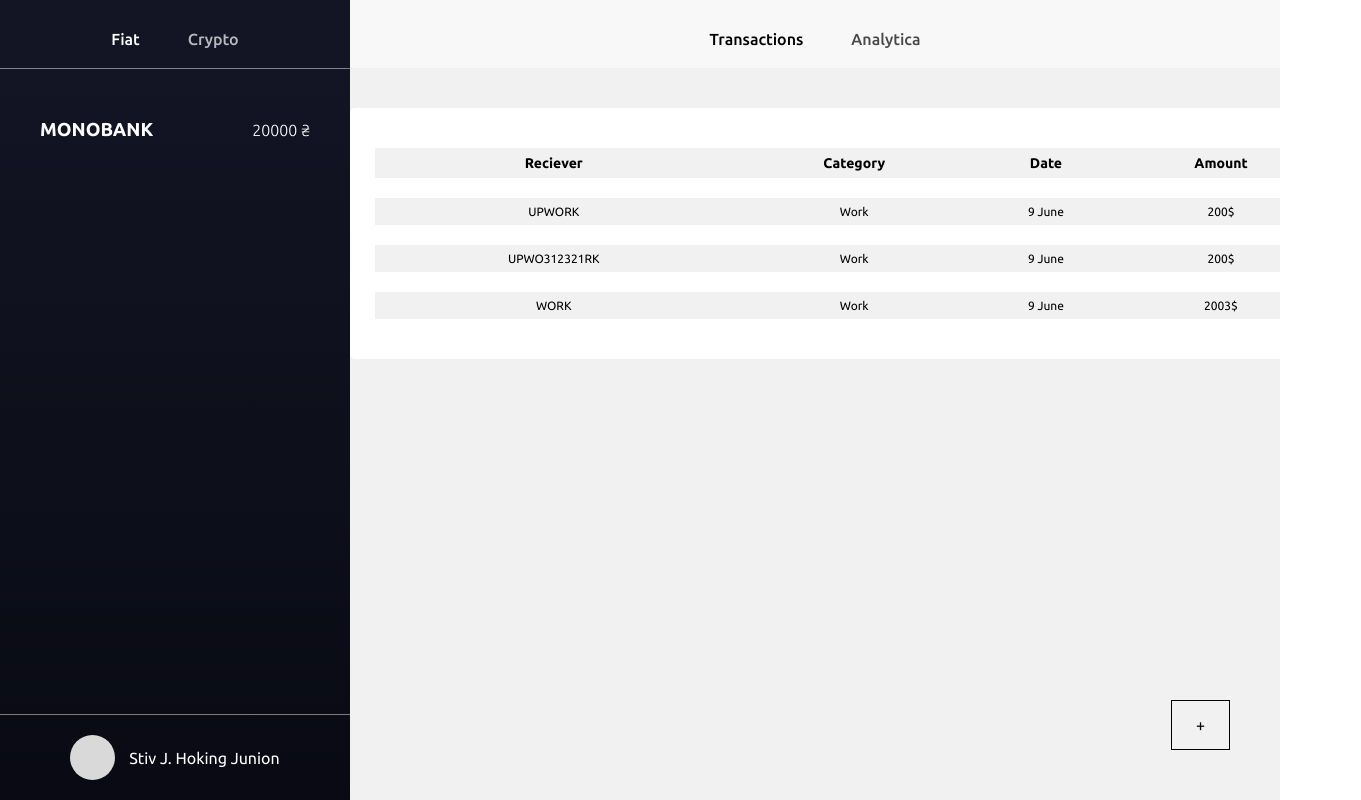
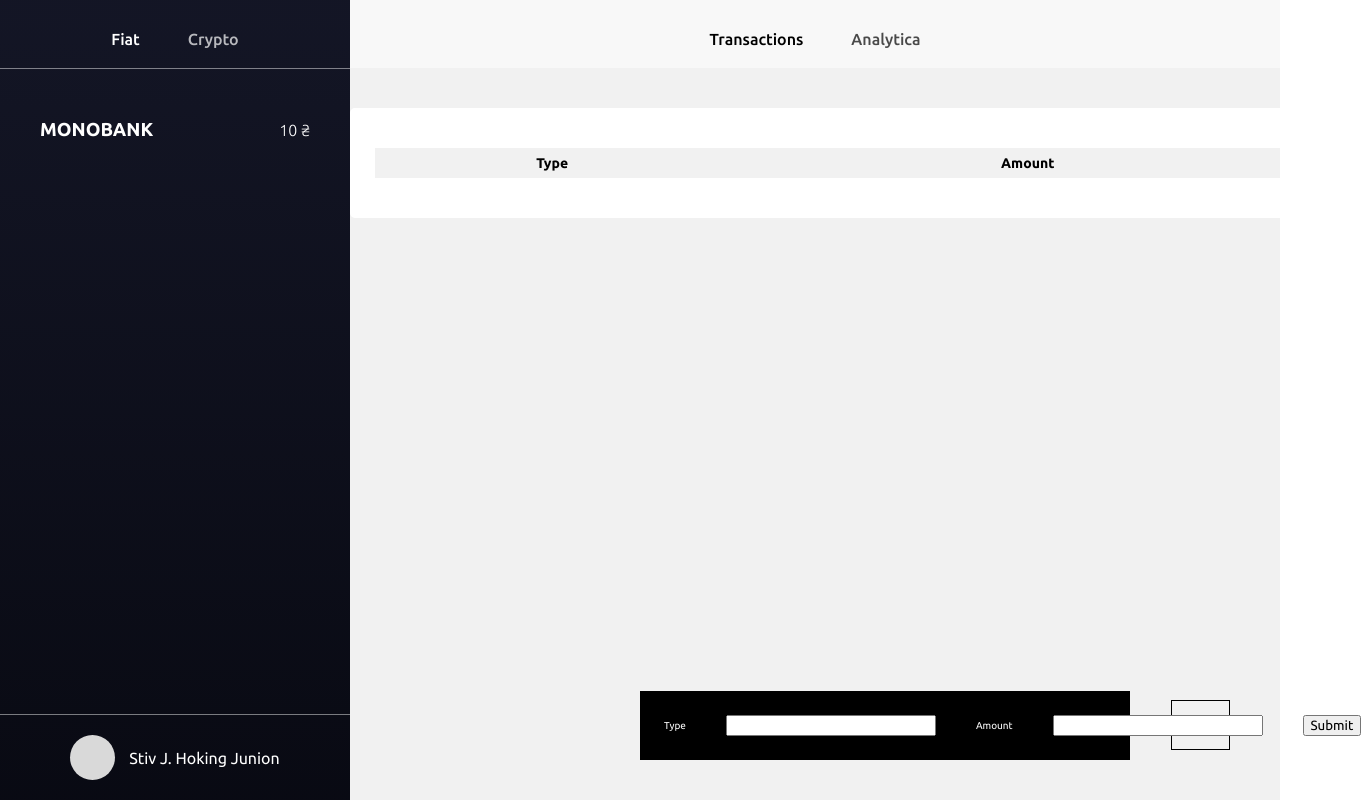
Before and after one commit to GoshaOlegovich/Finance-Management, a website: page src/html/index.html in a window 1280 px wide. Shown: the whole page, 1361 px wide, since content can reach past the window. Drawn offline with nearby package versions, Linux system fonts and the light colour scheme; files that its build step writes are made by us from their sources.

Commit message:
Feat: inject transaction

```diff
--- a/src/html/index.html
+++ b/src/html/index.html
@@ -7,6 +7,13 @@
 })
 
 <body>
+<form class="modal-form__new-transaction">
+    <label for="type">Type</label>
+    <input class='modal-form__type' type="text" id="type">
+    <label for="amount">Amount</label>
+    <input class='modal-form__amount' type="text" id="amount">
+    <input type="submit">
+</form>
 <section class="dashboard">
     <button class="new-active">+</button>
     <div class="sidebar">
@@ -36,9 +43,8 @@
         </div>
         <table class="data__table">
             <tr class="data__table-row">
-                <th class="data__table-title">Reciever</th>
-                <th class="data__table-title">Category</th>
-                <th class="data__table-title">Date</th>
+                <!-- <th class="data__table-title">Index</th> -->
+                <th class="data__table-title">Type</th>
                 <th class="data__table-title">Amount</th>
             </tr>
 
--- a/src/script/script.js
+++ b/src/script/script.js
@@ -1,12 +1,10 @@
 // Wallets obj
 
-const wallets =  [
-    {
-    prop : 'monobank',
-    amount : 20000,
-    currency : '₴'
-    },
-]
+const wallets = [{
+    prop: 'monobank',
+    amount: 10,
+    currency: '₴'
+}, ]
 
 // Wallets HTML
 
@@ -26,66 +24,106 @@ const dataTable = document.querySelector('.data__table');
 
 //Data - Transactions obj
 
-const transactions = [
-    {
-        reciever : 'UPWORK',
-        category : 'Work',
-        date : '9 June',
-        amount : 200,
-    },
-    {
-        reciever : 'UPWO312321RK',
-        category : 'Work',
-        date : '9 June',
-        amount : 200,
-    },
-    {
-        reciever : 'WORK',
-        category : 'Work',
-        date : '9 June',
-        amount : 2003,
-    }
-]
+// const transactions = [
+//     // {
+//     //     amount : 1,
+//     //     type: 'income',
+//     // },
+//     // {
 
-// Transaction HTML
+//     //     amount : 1,
+//     //     type: 'consumption',
+//     // },
+//     // {
+//     //     amount : 2,
+//     //     type: 'income',
+//     // },
+//     // {
+//     //     amount : 1,
+//     //     type: 'consumption',
+//     // },
 
 
+// ]
+
+// Create transaction
+
+class Transaction {
+    constructor() {
+        this.amount = amount
+        this.type = type
+    }
+}
+
+
+// Create transaction (Form)
+
+const form = document.querySelector('.modal-form__new-transaction'),
+    inputType = document.querySelector('.modal-form__type'),
+    inputAmount = document.querySelector('.modal-form__amount');
+
+const transactions = []
+
+form.addEventListener('submit', (e) => {
+    e.preventDefault()
+
+    const result = newTransaction(inputType.value, inputAmount.value);
+    transactionInject(result)
+    console.log(result);
+    form.reset();
+
+
+})
+
+const newTransaction = (v1, v2) =>{
+    const obj = {
+        amount: v1,
+        type: +v2
+    }
+    return obj;
+}
+
+
+
+
+
+console.log(transactions);
 // Transaction inject
 
-const transactionInject = () => {
-    for (i = 0; i < transactions.length; i++) {
+const transactionInject = (arr) => {
         const transactionRow = document.createElement('tr');
         transactionRow.className = 'data__table-row';
-        let transaction  =
+        let transaction =
             `
-        <td class="data__table-data">${transactions[i].reciever}</td>
-        <td class="data__table-data">${transactions[i].category}</td>
-        <td class="data__table-data">${transactions[i].date}</td>
-        <td class="data__table-data">${transactions[i].amount}$</td>
+
+            <td class="data__table-data">${arr.amount}</td>
+            <td class="data__table-data">${arr.type} $</td>
 
             `
         transactionRow.innerHTML = transaction;
 
-        dataTable.appendChild(transactionRow)
-
+        dataTable.appendChild(transactionRow);
 }
-
-}
-transactionInject()
 
 
 
 
-// <!-- <tr class="data__table-row data__table-row--income">
-// <td class="data__table-data">UPWORK</td>
-// <td class="data__table-data">Work</td>
-// <td class="data__table-data">9 June</td>
-// <td class="data__table-data">200$</td>
-// </tr>
 
+//Money Flow
 
+const сountingTransaction = (type) => {
+    let currentType = transactions.filter(transaction => transaction.type === `${type}`);
+    let result = currentType.reduce((total, transaction) => total + transaction.amount, 0);
 
+    return result;
 
+}
+
+const financeFlowsUp = сountingTransaction("income");
+const financeFlowsDown = сountingTransaction("consumption");
+
+wallets[0].amount = wallets[0].amount + financeFlowsUp - financeFlowsDown
+//
 
 
 // Wallet to document
@@ -99,4 +137,10 @@ const walletToDoc = (arr, i) => {
     walletsPlace.appendChild(newWallet);
 }
 
+
+
+
+
+
+
 walletToDoc(wallets, 0)
--- /dev/null
+++ b/src/scss/components/__modal.scss
@@ -0,0 +1,16 @@
+.modal-form__new-transaction {
+    position: absolute;
+    z-index: 100;
+    background-color: black;
+    padding: 24px;
+    display: flex;
+    gap: 40px;
+    align-items: center;
+    bottom: 40px;
+
+    left: 50%;
+    right: 150px;
+    input {
+        color: black;
+    }
+}
--- a/src/scss/style.scss
+++ b/src/scss/style.scss
@@ -11,6 +11,7 @@
 
 // Components
 @import 'components/_buttons';
+@import 'components/_modal';
 @import 'components/_sidebar';
 @import 'components/_data';
 
```
Also changed, not shown: index.html (+9 -3 lines), script/script.js (+90 -46 lines), styles/style.css. Lines whose indentation alone changed are shown as unchanged.
